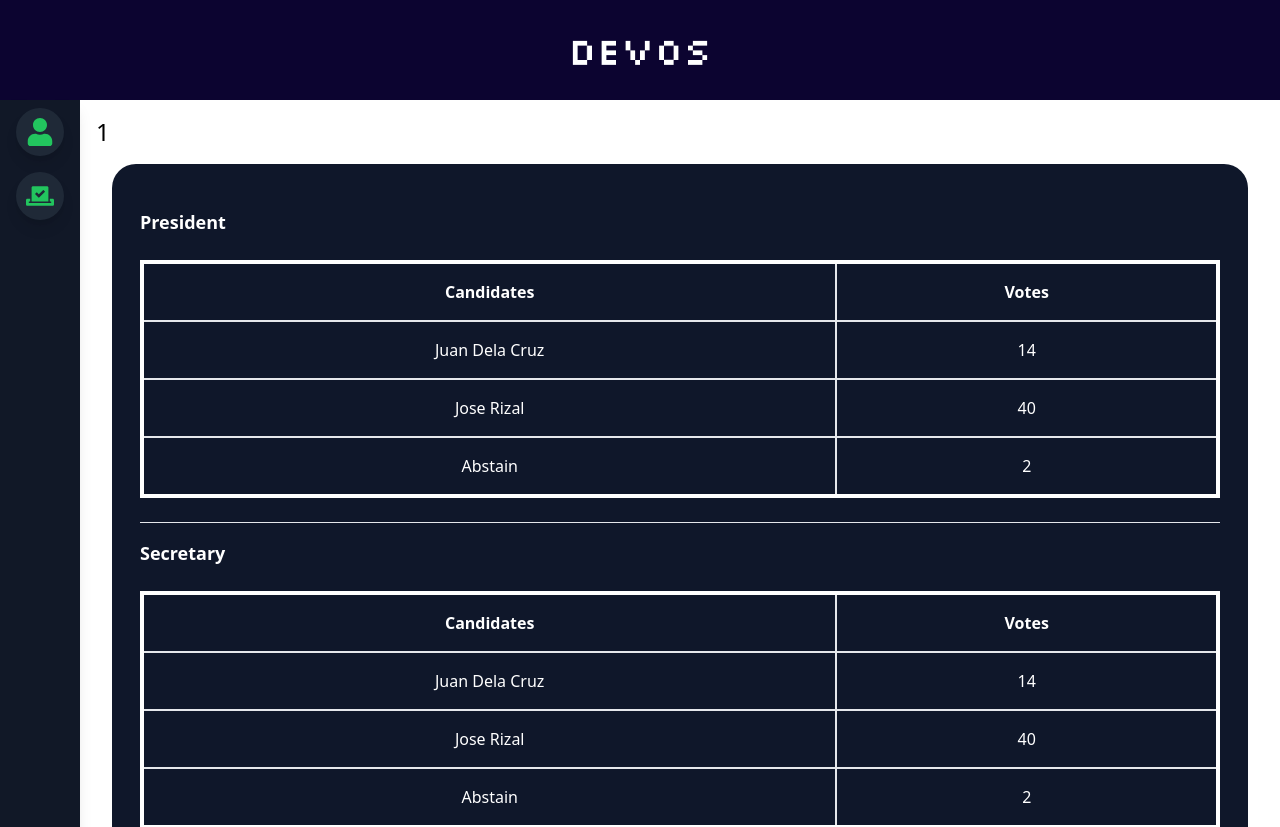
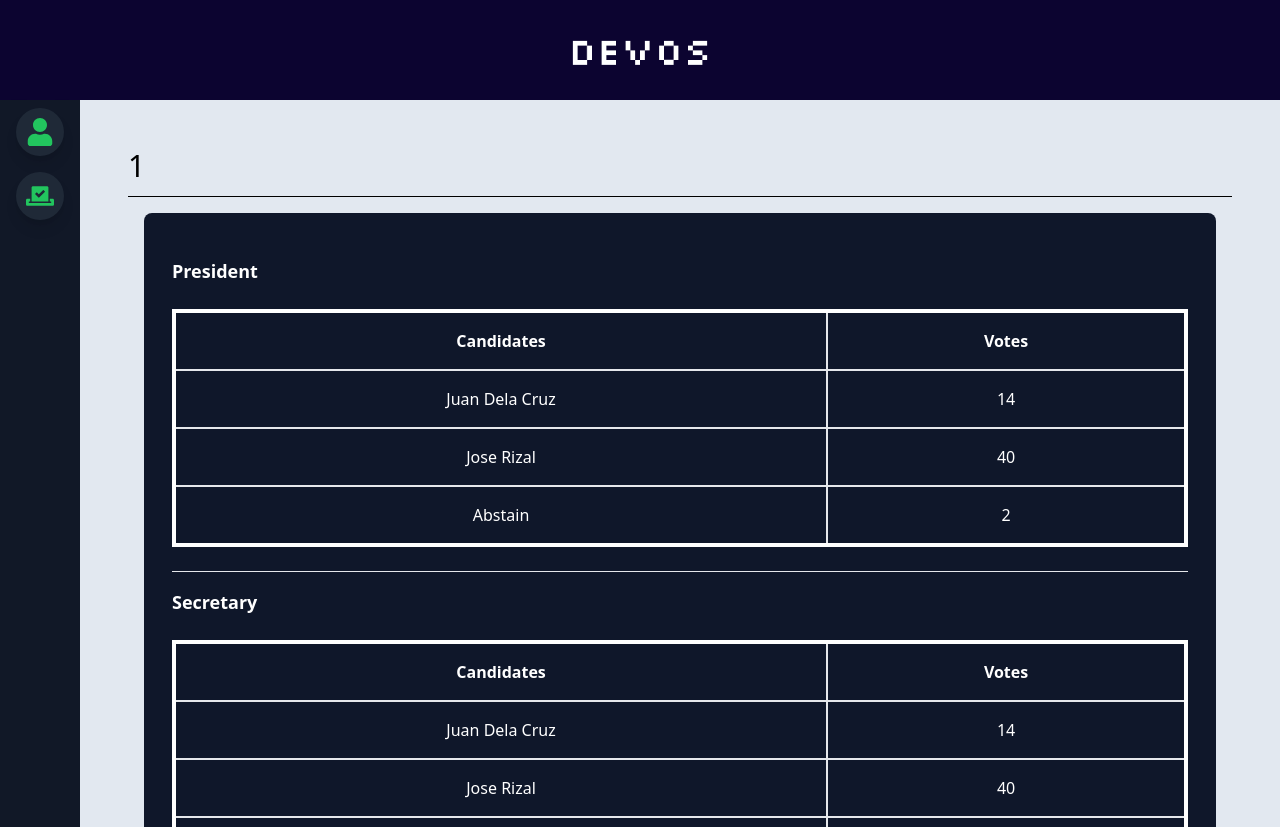
Before and after one commit to c0debaberafa/cuddly-doodle, a Next.js app in the folder devos-app/: page /OwnedElections/1 in a window 1280 px wide. Shown: the top 827 px of the page. Built offline with nearby package versions, Linux system fonts and the light colour scheme.

Commit message:
rafa's new resolutions

```diff
--- a/devos-app/app/CreateElection/page.tsx
+++ b/devos-app/app/CreateElection/page.tsx
@@ -5,7 +5,13 @@ import Position from "../components/Position";
 const EnrolledElections = () => {
   return (
     <div className="p-12 bg-slate-200 h-full">
-      <h1 className="text-3xl text-black mb-6">Create Election</h1>
+      <h1 className="text-3xl text-black mb-1">Create Election</h1>
+      <p>
+        <i>
+          You will be able to add voters in the Owned Elections page once the
+          election has been created.
+        </i>
+      </p>
       <hr className="my-3 border-black"></hr>
       <Position />
     </div>
--- a/devos-app/app/OwnedElections/[electionName]/page.tsx
+++ b/devos-app/app/OwnedElections/[electionName]/page.tsx
@@ -1,17 +1,18 @@
-'use client';
-import { useParams } from 'next/navigation';
+"use client";
+import { useParams } from "next/navigation";
 
 export default function ElectionInfo() {
   const params = useParams();
   //const { electionName } = router.query;
 
   return (
-    <div className='p-4'>
-      <h1 className="text-2xl text-black">{params.electionName}</h1>
-      <div className="justify-center bg-slate-900 text-white p-7 rounded-3xl max-w-s m-4">
-        <PositionTable positionName='President'/>
-        <PositionTable positionName='Secretary'/>
-        <VoterInfo voterCount={42}/>
+    <div className="p-12 h-full bg-slate-200">
+      <h1 className="text-3xl text-black">{params.electionName}</h1>
+      <hr className="my-3 border-black"></hr>
+      <div className="justify-center bg-slate-900 text-white p-7 rounded-lg max-w-s m-4">
+        <PositionTable positionName="President" />
+        <PositionTable positionName="Secretary" />
+        <VoterInfo voterCount={42} />
       </div>
       <button className="bg-gray-500 hover:bg-green-500 text-white font-bold py-2 px-4 rounded float-right m-4">
         Get Winners
@@ -23,26 +24,28 @@ export default function ElectionInfo() {
   // getWinner only appears when closed
 }
 
-const PositionTable = ({positionName}: {positionName: string}) => (
-  <div className='mt-4'>
-    <h2 className="font-semibold text-lg border-solid border-gray-800">{positionName}</h2>
-      <table className='border-white border-solid border-4 my-6 w-full'>
+const PositionTable = ({ positionName }: { positionName: string }) => (
+  <div className="mt-4">
+    <h2 className="font-semibold text-lg border-solid border-gray-800">
+      {positionName}
+    </h2>
+    <table className="border-white border-solid border-4 my-6 w-full">
       <tbody>
-          <tr className='tableData'>
-            <th className='tableData'>Candidates</th>
-            <th className='tableData'>Votes</th>
+        <tr className="tableData">
+          <th className="tableData">Candidates</th>
+          <th className="tableData">Votes</th>
         </tr>
-          <tr className='tableData'>
-            <th className='font-light tableData'>Juan Dela Cruz</th>
-            <th className='font-light tableData'>14</th>
+        <tr className="tableData">
+          <th className="font-light tableData">Juan Dela Cruz</th>
+          <th className="font-light tableData">14</th>
         </tr>
-          <tr className='tableData'>
-            <th className='font-light tableData'>Jose Rizal</th>
-            <th className='font-light tableData'>40</th>
+        <tr className="tableData">
+          <th className="font-light tableData">Jose Rizal</th>
+          <th className="font-light tableData">40</th>
         </tr>
-          <tr className='tableData'>
-            <th className='font-light tableData'>Abstain</th>
-            <th className='font-light tableData'>2</th>
+        <tr className="tableData">
+          <th className="font-light tableData">Abstain</th>
+          <th className="font-light tableData">2</th>
         </tr>
       </tbody>
     </table>
@@ -50,36 +53,32 @@ const PositionTable = ({positionName}: {positionName: string}) => (
   </div>
 );
 
-const VoterInfo = ({voterCount}: {voterCount: any}) => (
+const VoterInfo = ({ voterCount }: { voterCount: any }) => (
   <div>
     <h2 className="font-semibold text-lg mb-4">Voters</h2>
-    <h2 className="text-base border-solid border-gray-800 mb-2">Voter Count: {voterCount}</h2>
-    <div className='p-2 text-black bg-slate-300 w-auto h-40 overflow-auto'>
-      BnSbhJfrKtCXH2RTN7RGdZDgdUV4527ygPB
-      WEo1qPH8uKFDHHQPbh23ghR1tXh6roRvVtz
-      3a0ROrFOMfQQskfbJjVbwVb9kYDoUZp9VAp
-      Eg5uJhKXAFG2wTtemV8VUOKquSZqSr1zFFS
-      K35AQRuqFwHtmZFrncKQnR6pPqKjyNMB4JV
-      RUWwOCQZfh4mMmsZJDeZqYXtf1dQahbhKJw
-      7VeccDxEGyuwX2H1VTnURrPwPYpNOe2voYZ
-      zPdR4rGS5bmDvtFYmnWaDDqRorBOoCy6bH1
-      uVdjQnZMey3j61qYk4wXcuJTe6BSGBK77k3
-      EzW5EBGhH3qB75ejOUF6FgmoaYyVDDHZdbT
-      qGpV8rp5RoYF2EaUuKDKWa3kAvmBmubYrJf
-      xxfwFdhKCmrCkDgW8OjAAQ0zA2MMQ7c3qdh
-      O3eKA4aOhjY46d4d6sYNTDRnO4TpwoOWjfN
-      bEF7X9RrogpdHYu9OAZjkw6aT9VNc5jn46d
-      y2nkXCf9jBKYrWYxYJ83PcBE8Nz00BMyrfj
-      PzJUKdte4qtsv5kK2RtGnaV1fWKB7Ze0eqs
-      1zf5mUvMWFz3bHHcs24n62XoHAFmFGBUK85
-      oFvnThcdAduHweRwoEM8engne7gTGmrNQqY
+    <h2 className="text-base border-solid border-gray-800 mb-2">
+      Voter Count: {voterCount}
+    </h2>
+    <div className="p-2 text-black bg-slate-300 w-auto h-40 overflow-auto">
+      BnSbhJfrKtCXH2RTN7RGdZDgdUV4527ygPB WEo1qPH8uKFDHHQPbh23ghR1tXh6roRvVtz
+      3a0ROrFOMfQQskfbJjVbwVb9kYDoUZp9VAp Eg5uJhKXAFG2wTtemV8VUOKquSZqSr1zFFS
+      K35AQRuqFwHtmZFrncKQnR6pPqKjyNMB4JV RUWwOCQZfh4mMmsZJDeZqYXtf1dQahbhKJw
+      7VeccDxEGyuwX2H1VTnURrPwPYpNOe2voYZ zPdR4rGS5bmDvtFYmnWaDDqRorBOoCy6bH1
+      uVdjQnZMey3j61qYk4wXcuJTe6BSGBK77k3 EzW5EBGhH3qB75ejOUF6FgmoaYyVDDHZdbT
+      qGpV8rp5RoYF2EaUuKDKWa3kAvmBmubYrJf xxfwFdhKCmrCkDgW8OjAAQ0zA2MMQ7c3qdh
+      O3eKA4aOhjY46d4d6sYNTDRnO4TpwoOWjfN bEF7X9RrogpdHYu9OAZjkw6aT9VNc5jn46d
+      y2nkXCf9jBKYrWYxYJ83PcBE8Nz00BMyrfj PzJUKdte4qtsv5kK2RtGnaV1fWKB7Ze0eqs
+      1zf5mUvMWFz3bHHcs24n62XoHAFmFGBUK85 oFvnThcdAduHweRwoEM8engne7gTGmrNQqY
     </div>
-    <div className='inline'>
-      <input className="text-black my-4 p-2 mb-2 rounded mr-4" type="text" placeholder='Voter Address'/>
+    <div className="inline">
+      <input
+        className="text-black my-4 p-2 mb-2 rounded mr-4"
+        type="text"
+        placeholder="Voter Address"
+      />
       <button className="mt-4 bg-gray-500 hover:bg-green-500 text-white font-bold py-2 px-4 rounded mr-5">
         Add Voter
       </button>
     </div>
-
   </div>
 );
--- a/devos-app/app/WalletPage/page.tsx
+++ b/devos-app/app/WalletPage/page.tsx
@@ -26,6 +26,7 @@ const WalletPage = () => {
       try {
         // Request wallet connection
         const response = await window.solana.request({ method: "connect" });
+        console.log(response);
 
         // Check if the wallet is connected and get the public key
         if (window.solana.isConnected) {
--- a/devos-app/app/components/Position.tsx
+++ b/devos-app/app/components/Position.tsx
@@ -9,13 +9,13 @@ export default function Position() {
 
   return (
     <div className="">
-            <div className = "">
-                <label className="block">Title</label>
-                <input className="my-4  w-full p-2 mb-2 rounded" type="text"/>
-
-                <h2>Position</h2>
-                <button className="bg-gray-500 hover:bg-green-500 text-white font-bold py-2 px-4 rounded"
-                        onClick={addPosition}>
+      <div className="">
+        <label className="block justify-center">Election Name</label>
+        <input className="my-4 w-full p-2 mb-2 rounded" type="text" />
+        <button
+          className="bg-gray-500 hover:bg-green-500 text-white font-bold py-2 px-4 rounded"
+          onClick={addPosition}
+        >
           Add Position
         </button>
         {positions.map((position, index) => (
@@ -44,26 +44,40 @@ const PositionBox = ({}) => {
   };
 
   return (
-        <div className="justify-center bg-slate-900 text-black p-8 rounded-3xl max-w-s m-4 overflow-hidden">
-            <input className="w-64 p-2 mb-2 rounded" type="text" placeholder="Position Name" />
+    <div className="justify-center bg-slate-900 text-black p-8 rounded-lg max-w-s m-4 overflow-hidden">
+      <input
+        className="w-64 p-2 mb-2 rounded"
+        type="text"
+        placeholder="Position Name"
+      />
       {/* <h2 className="text-white my-2">Candidates: </h2> */}
       {candidates.map((candidate, i) => (
         <CandidateField
           key={i}
           index={i}
           value={candidate}
-                        onChange={(e:any) => handleCandidateChange(e.target.value, i)}
+          onChange={(e: any) => handleCandidateChange(e.target.value, i)}
         />
       ))}
-            <button className="bg-gray-500 hover:bg-green-500 text-white font-bold py-2 px-4 rounded float-right"
-                    onClick={addCandidate}>
+      <button
+        className="bg-gray-500 hover:bg-green-500 text-white font-bold py-2 px-4 rounded float-right"
+        onClick={addCandidate}
+      >
         Add Candidate
       </button>
     </div>
   );
 };
 
-const CandidateField = ({ index, value, onChange } : {index:any, value:any, onChange:any})=> (
+const CandidateField = ({
+  index,
+  value,
+  onChange,
+}: {
+  index: any;
+  value: any;
+  onChange: any;
+}) => (
   <div className="my-2">
     <label className="text-white">Candidate {index + 1}: </label>
     <input
```
Lines whose indentation alone changed are shown as unchanged.
